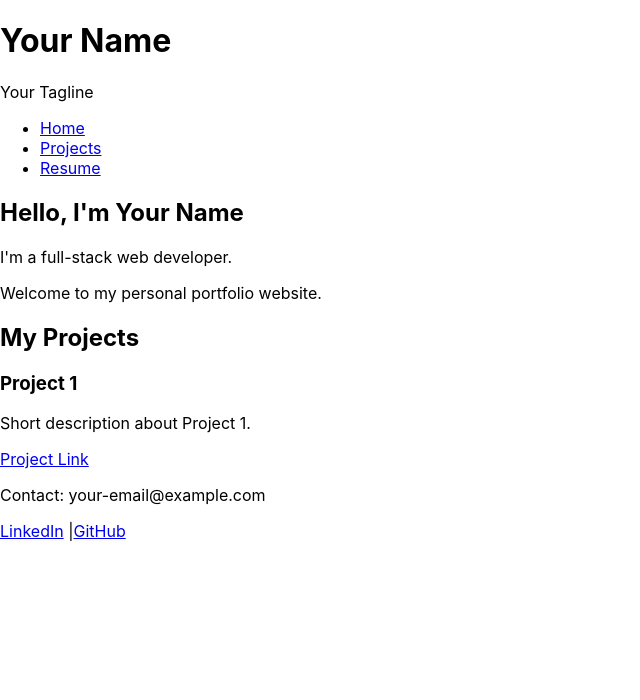
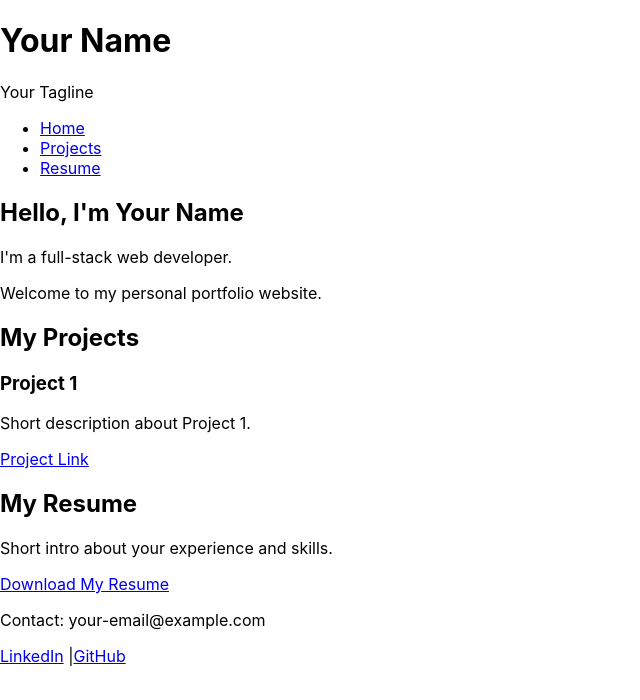
Before and after one commit to qrispi/christopher-baum, a React (Create React App) app: page / in a window 1280 px wide. Shown: the top 700 px of the page, without its empty margins (0-640 px from the left). Built offline with nearby package versions, Linux system fonts and the light colour scheme.

Commit message:
Add Resume to App

```diff
--- a/src/App.js
+++ b/src/App.js
@@ -2,6 +2,7 @@ import React from 'react';
 import Header from './components/Header';
 import Home from './components/Home';
 import Projects from './components/Projects';
+import Resume from './components/Resume';
 import Footer from './components/Footer';
 
 function App() {
@@ -10,6 +11,7 @@ function App() {
       <Header />
       <Home />
       <Projects />
+      <Resume />
       <Footer />
     </div>
   );
```
